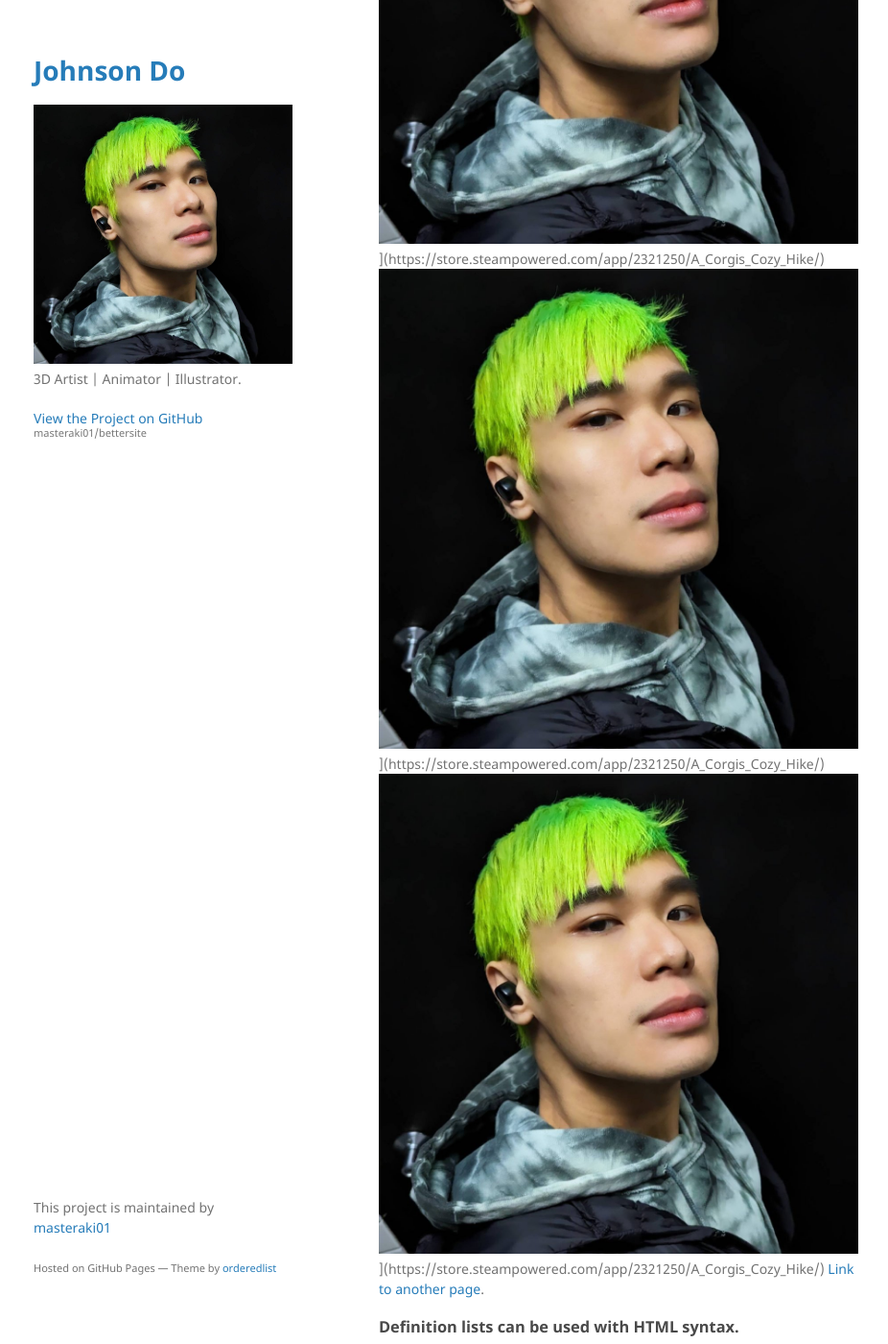
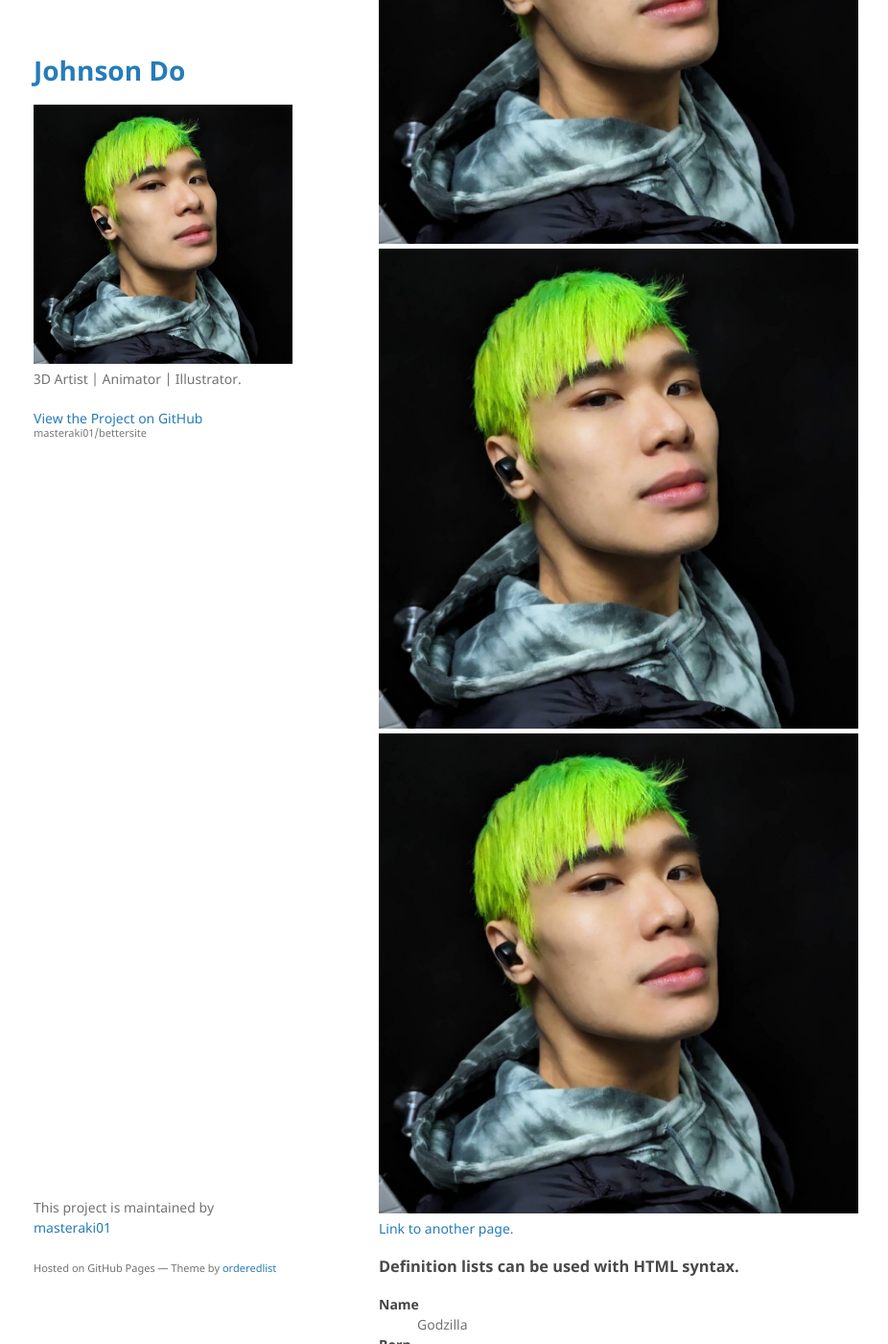
Before and after one commit to masteraki01/bettersite, a Jekyll site: the page built from index.md, in a window 1280 px wide and 1400 px high, scrolled down 342 px. Shown: the whole window at 96% size, without its empty margins (175-1101 px from the left). Built offline with Jekyll 4.4.1, drawn with Linux system fonts in a browser that asks for light colours; our own code applies the rules of GitHub Pages for plain Markdown files.

Commit message:
clickable images

```diff
--- a/index.md
+++ b/index.md
@@ -1,8 +1,8 @@
 
 ### Large image
-![Branching](/profileimage.jpg)](https://store.steampowered.com/app/2321250/A_Corgis_Cozy_Hike/)
-![Branching](/profileimage.jpg)](https://store.steampowered.com/app/2321250/A_Corgis_Cozy_Hike/)
-![Branching](/profileimage.jpg)](https://store.steampowered.com/app/2321250/A_Corgis_Cozy_Hike/)
+[![Branching](/profileimage.jpg)](https://store.steampowered.com/app/2321250/A_Corgis_Cozy_Hike/)
+[![Branching](/profileimage.jpg)](https://store.steampowered.com/app/2321250/A_Corgis_Cozy_Hike/)
+[![Branching](/profileimage.jpg)](https://store.steampowered.com/app/2321250/A_Corgis_Cozy_Hike/)
 [Link to another page](./another-page.html).
 
 ### Definition lists can be used with HTML syntax.
```
